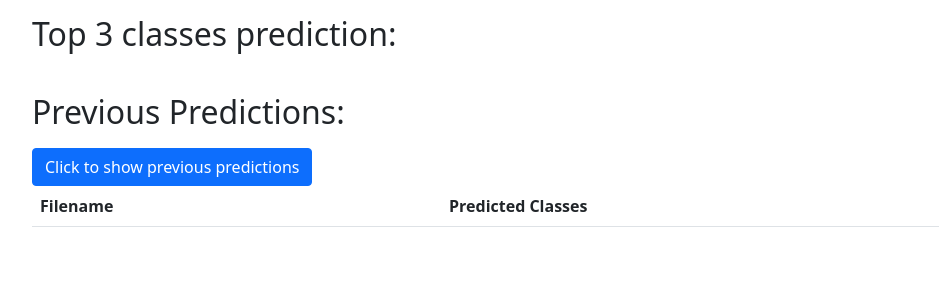
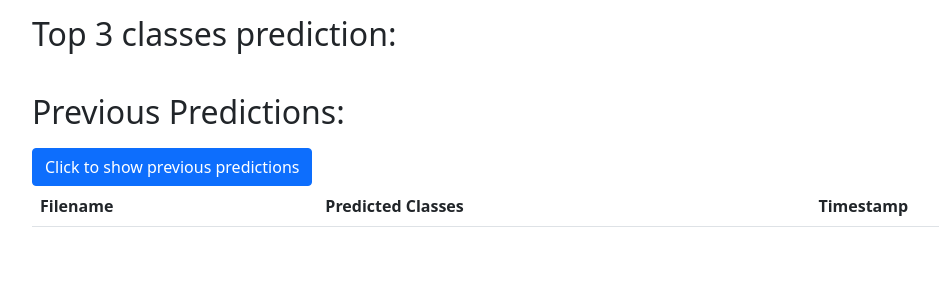
Before and after one commit to mohamadsolouki/Batch-Processing, a Flask app: page / in a window 1280 px wide. Shown: the part 213-513 px from the top of the page, without its empty margins (50-989 px from the left). Run offline with Flask 3, Linux system fonts and the light colour scheme; lists and menus that the app fills with data are empty.

Commit message:
Update index.html

```diff
--- a/templates/index.html
+++ b/templates/index.html
@@ -28,6 +28,7 @@
                     <tr>
                         <th>Filename</th>
                         <th>Predicted Classes</th>
+                        <th>Timestamp</th>
                     </tr>
                 </thead>
                 <tbody id="databaseRecordsBody"></tbody>
@@ -85,7 +86,7 @@
                         row.innerHTML = `
                             <td>${record.filename}</td>
                             <td>${record.predictions}</td>
-                            <td>${record.created_at}</td>
+                            <td>${new Date(record.timestamp).toLocaleString()}</td>
                         `;
                         databaseRecordsBody.appendChild(row);
                     });
```
